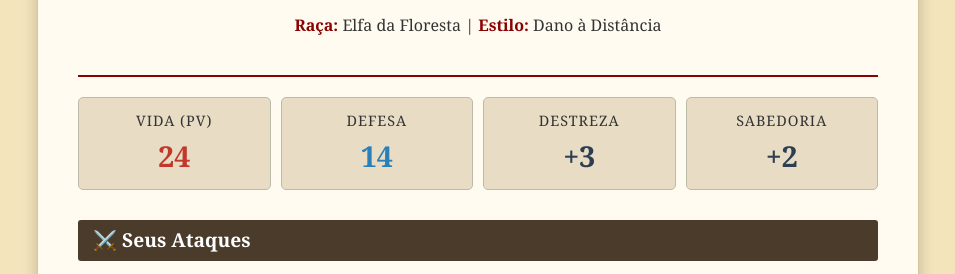
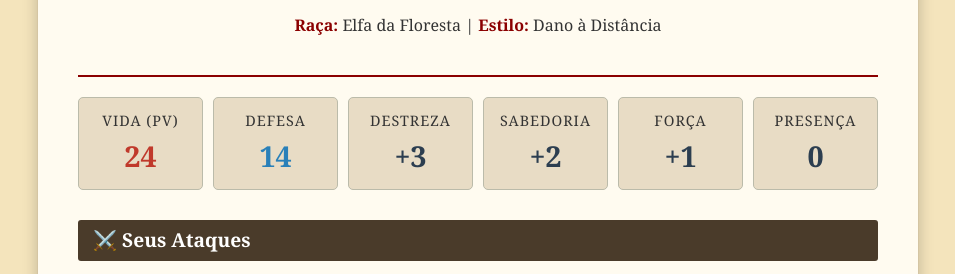
Before and after one commit to Guuto3109/Patrulheira, a plain HTML site: page index.html in a window 1280 px wide. Shown: the part 494-768 px from the top of the page, without its empty margins (162-1117 px from the left). Drawn offline with Linux system fonts and the light colour scheme.

Commit message:
Add new stat boxes for Força and Presença

```diff
--- a/index.html
+++ b/index.html
@@ -135,6 +135,14 @@
             <span class="stat-label">Sabedoria</span>
             <span class="stat-val">+2</span>
         </div>
+        <div class="stat-box">
+            <span class="stat-label">Força</span>
+            <span class="stat-val">+1</span>
+        </div>
+        <div class="stat-box">
+            <span class="stat-label">Presença</span>
+            <span class="stat-val">0</span>
+        </div>
     </div>
 
     <h2 class="section-title">⚔️ Seus Ataques</h2>
```
